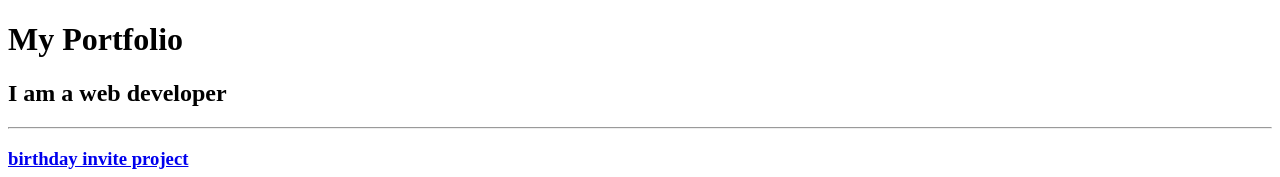
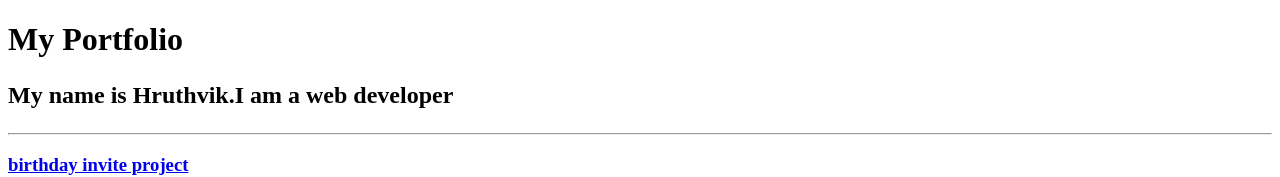
Before and after one commit to Matchstick1001/portfolio, a plain HTML site: page index.html in a window 1280 px wide. Shown: the top 177 px of the page. Drawn offline with Linux system fonts and the light colour scheme.

Commit message:
Update index.html

```diff
--- a/index.html
+++ b/index.html
@@ -7,7 +7,7 @@
     </head>
     <body>
         <h1>My Portfolio</h1>
-        <h2>I am a web developer</h2>
+        <h2><p>My name is Hruthvik.I am a web developer</p></h2>
         <hr/>
         <h3><a href="./public/birthday-invite.html">birthday invite project</a></h3>
         <img src="./assets/images/birthday-invite.png" height="200" alt="birthday-invite project preview"/>
```
